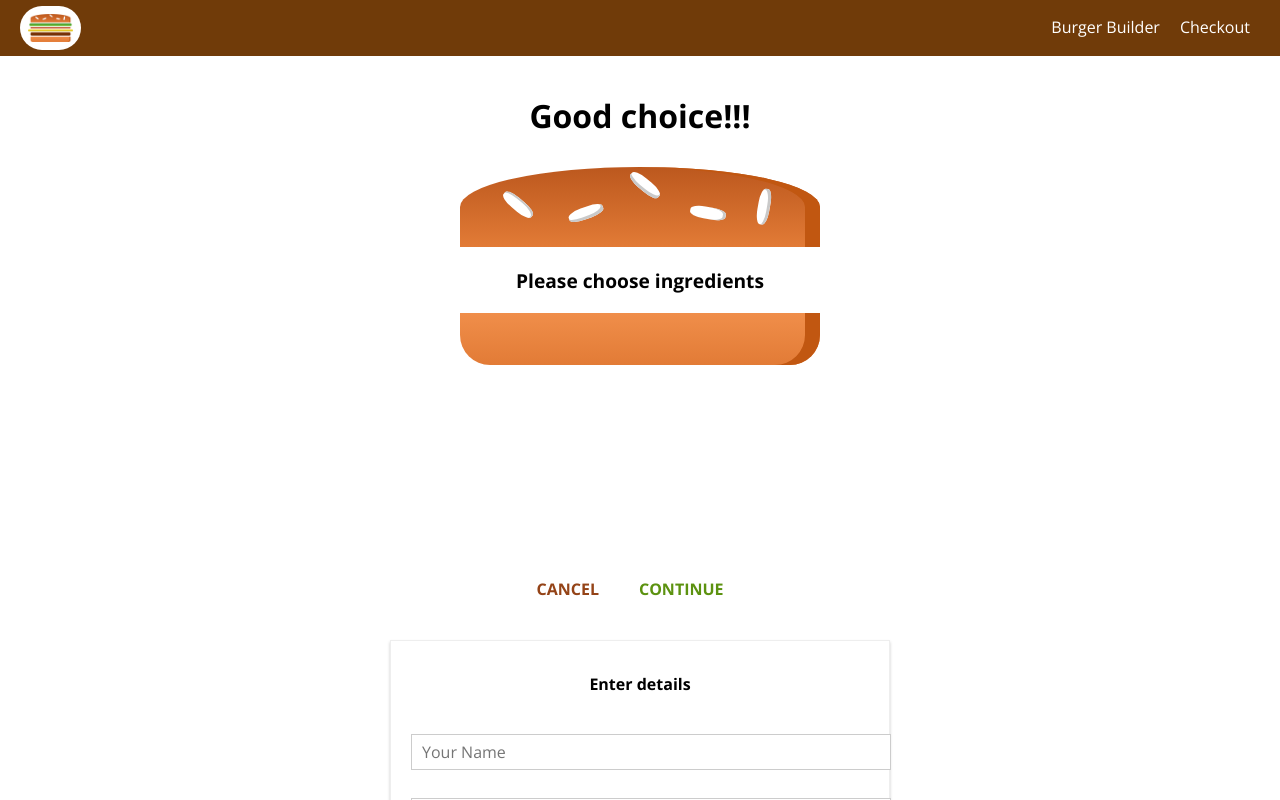
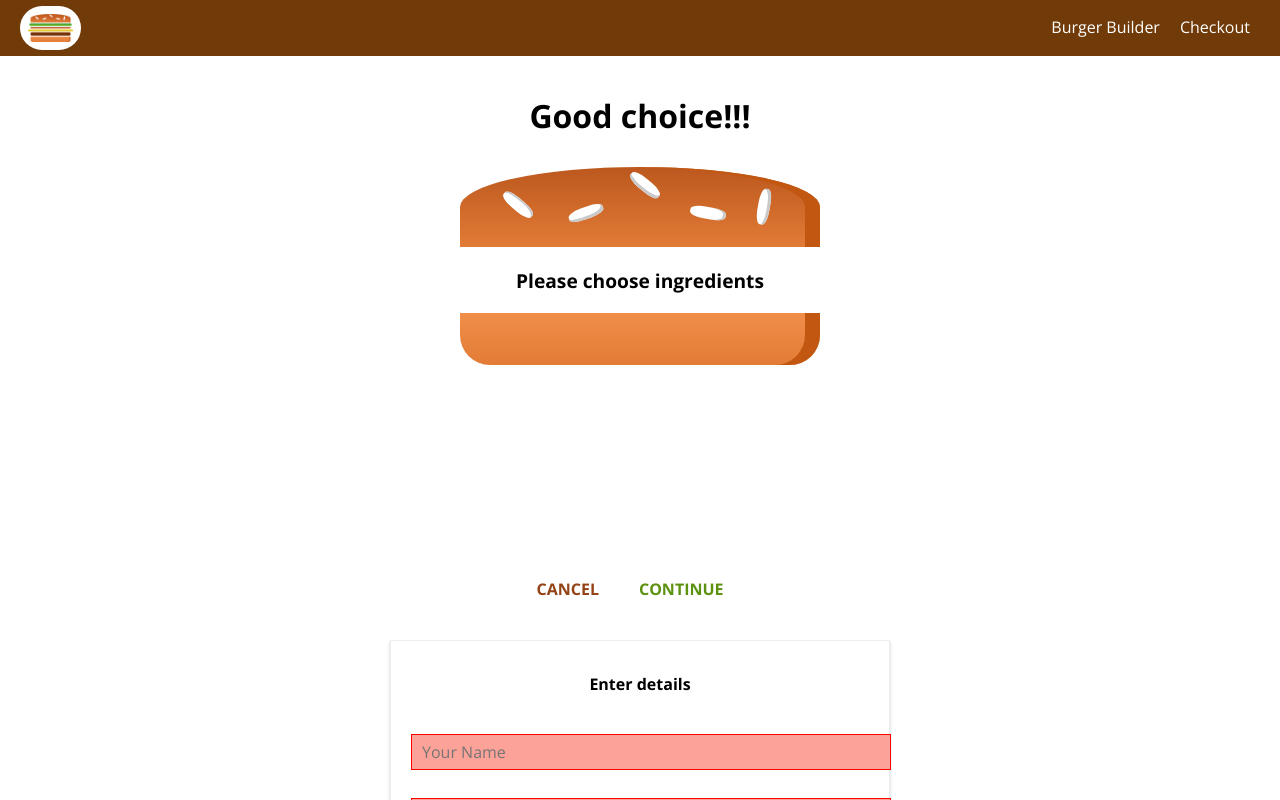
Before and after one commit to devwithjp/BurgerBuilder, a React app: page /checkout in a window 1280 px wide. Both pictures are taken after a click on the button "CONTINUE". Shown: the top 800 px of the page. Built offline with nearby package versions, Linux system fonts and the light colour scheme.

Commit message:
Contactdata updated

```diff
--- a/src/components/UI/Input/Input.css
+++ b/src/components/UI/Input/Input.css
@@ -24,3 +24,8 @@
 	outline: none;
 	background-color: #ccc;
 }
+
+.Invalid{
+	border:1px solid red;
+	background-color: #fda298;
+}
--- a/src/components/UI/Input/Input.js
+++ b/src/components/UI/Input/Input.js
@@ -3,15 +3,52 @@ import { Switch } from 'react-router-dom';
 import classes from './Input.css';
 const input = (props) => {
 	let inputElement = null;
+	const inputClasses = [ classes.InputElement ];
+	if (props.invalid) {
+		inputClasses.push(classes.Invalid);
+	}
+
 	switch (props.elementType) {
 		case 'input':
-			inputElement = <input className={classes.InputElement} {...props.elementConfig} value={props.value} />;
+			inputElement = (
+				<input
+					className={inputClasses.join(' ')}
+					onChange={props.onChange}
+					{...props.elementConfig}
+					value={props.value}
+				/>
+			);
 			break;
 		case 'textarea':
-			inputElement = <textarea className={classes.InputElement} {...props.elementConfig} value={props.value} />;
+			inputElement = (
+				<textarea
+					className={inputClasses.join(' ')}
+					onChange={props.onChange}
+					{...props.elementConfig}
+					value={props.value}
+				/>
+			);
+			break;
+		case 'select':
+			inputElement = (
+				<select className={inputClasses.join(' ')} onChange={props.onChange} value={props.value}>
+					{props.elementConfig.options.map((option) => (
+						<option key={option.value} value={option.value}>
+							{option.displayValue}
+						</option>
+					))}
+				</select>
+			);
 			break;
 		default:
-			inputElement = <input className={classes.InputElement} {...props.elementConfig} value={props.value} />;
+			inputElement = (
+				<input
+					className={inputClasses.join(' ')}
+					onChange={props.onChange}
+					{...props.elementConfig}
+					value={props.value}
+				/>
+			);
 	}
 
 	return (
--- a/src/container/Checkout/ContactData/ContactData.js
+++ b/src/container/Checkout/ContactData/ContactData.js
@@ -14,7 +14,11 @@ class ContactData extends Component {
 					type: 'text',
 					placeholder: 'Your Name'
 				},
-				value: ''
+				value: '',
+				validation: {
+					required: true
+				},
+				valid: false
 			},
 
 			street: {
@@ -23,7 +27,11 @@ class ContactData extends Component {
 					type: 'text',
 					placeholder: 'Street'
 				},
-				value: ''
+				value: '',
+				validation: {
+					required: true
+				},
+				valid: false
 			},
 			postcode: {
 				elementType: 'input',
@@ -31,7 +39,11 @@ class ContactData extends Component {
 					type: 'text',
 					placeholder: 'ZIPCODE'
 				},
-				value: ''
+				value: '',
+				validation: {
+					required: true
+				},
+				valid: false
 			},
 			country: {
 				elementType: 'input',
@@ -39,7 +51,11 @@ class ContactData extends Component {
 					type: 'text',
 					placeholder: 'Country'
 				},
-				value: ''
+				value: '',
+				validation: {
+					required: true
+				},
+				valid: false
 			},
 			email: {
 				elementType: 'input',
@@ -47,17 +63,25 @@ class ContactData extends Component {
 					type: 'email',
 					placeholder: 'Your E-mail'
 				},
-				value: ''
+				value: '',
+				validation: {
+					required: true
+				},
+				valid: false
 			},
 			deliveryMethod: {
 				elementType: 'select',
 				elementConfig: {
-					option: [
+					options: [
 						{ value: 'fastest', displayValue: 'Fastest' },
 						{ value: 'cheapest', displayValue: 'Cheapest' }
 					]
 				},
-				value: ''
+				value: '',
+				validation: {
+					required: true
+				},
+				valid: false
 			}
 		},
 
@@ -66,17 +90,16 @@ class ContactData extends Component {
 
 	orderHandler = (event) => {
 		event.preventDefault();
-		console.log(this.props.ingredients);
+		// console.log(this.props.ingredients);
 		this.setState({ loading: true });
+		const formData = {};
+		for (let formElementKey in this.state.orderForm) {
+			formData[formElementKey] = this.state.orderForm[formElementKey].value;
+		}
 		const order = {
 			ingredients: this.props.ingredients,
 			price: this.props.price,
-			customer: {
-				name: this.state.name,
-				address: this.state.address,
-				email: this.state.email
-			},
-			deliveryMethod: 'fastest'
+			orderData: formData
 		};
 		axios
 			.post('/orders.json', order)
@@ -89,6 +112,31 @@ class ContactData extends Component {
 				console.log(error);
 			});
 		this.props.history.push('/');
+	};
+
+	checkValidity(value, rules) {
+		let isValid = true;
+
+		if (rules.required) {
+			isValid = value.trim() !== '' && isValid;
+		}
+		if (rules.minLength) {
+			isValid = value.length >= rules.minLength && isValid;
+		}
+		if (rules.maxLength) {
+			isValid = value.length <= rules.maxLength && isValid;
+		}
+
+		return isValid;
+	}
+
+	changedHandler = (event, formElementId) => {
+		const orderFormTemp = { ...this.state.orderForm };
+		const orderElemTemp = { ...orderFormTemp[formElementId] };
+		orderElemTemp.value = event.target.value;
+		orderElemTemp.valid = this.checkValidity(orderElemTemp.value, orderElemTemp.validation);
+		orderFormTemp[formElementId] = orderElemTemp;
+		this.setState({ orderForm: orderFormTemp });
 	};
 
 	render() {
@@ -109,6 +157,8 @@ class ContactData extends Component {
 						key={formElement.id}
 						elementType={formElement.config.elementType}
 						elementConfig={formElement.config.elementConfig}
+						onChange={(event) => this.changedHandler(event, formElement.id)}
+						invalid={!formElement.config.valid}
 						value={formElement.config.value}
 					/>
 				))}
```
